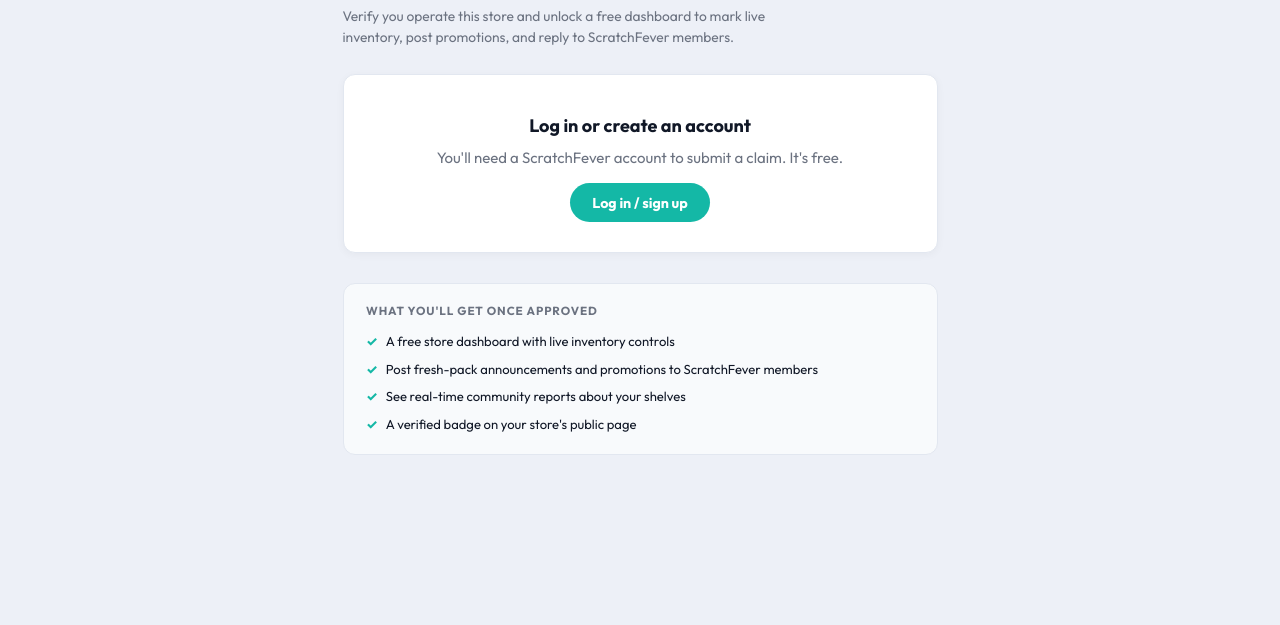
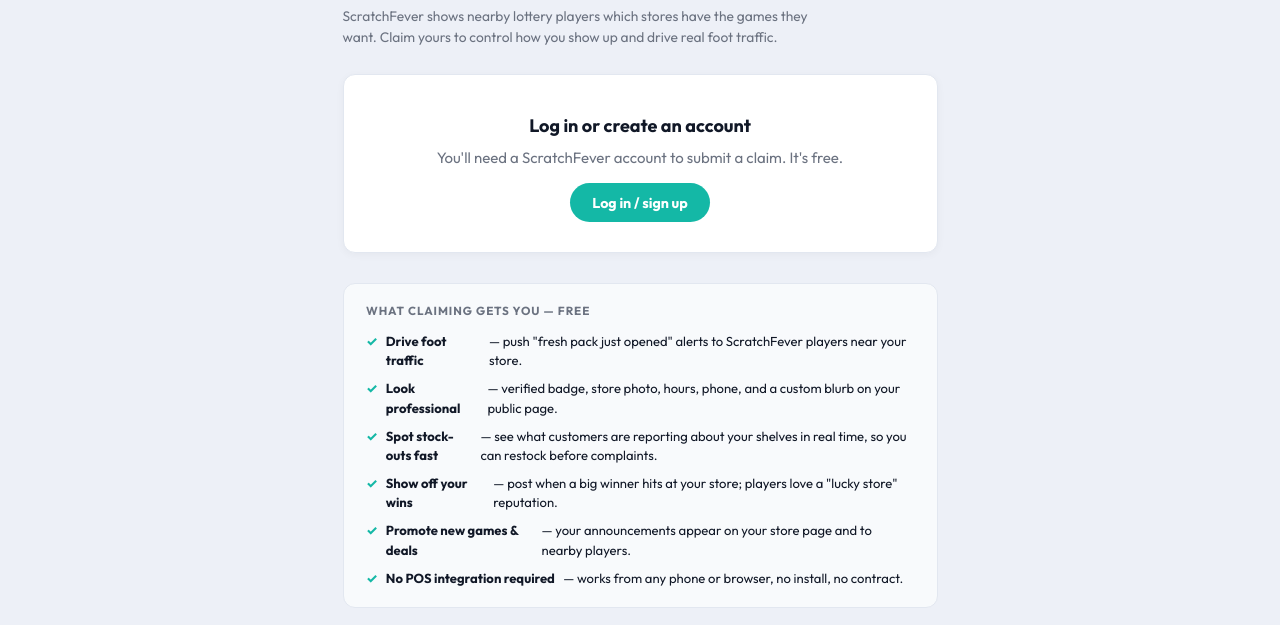
Before and after one commit to BobbyMorse/ScratchFever, a plain HTML site: page frontend/claim.html in a window 1280 px wide. Shown: the part 123-748 px from the top of the page. Drawn offline with Linux system fonts and the light colour scheme.

Commit message:
auto: 2026-05-30 19:38:46

```diff
--- a/frontend/claim.html
+++ b/frontend/claim.html
@@ -166,17 +166,19 @@
 
 <main class="wrap">
   <h1>Claim Your Store</h1>
-  <div class="sub">Verify you operate this store and unlock a free dashboard to mark live inventory, post promotions, and reply to ScratchFever members.</div>
+  <div class="sub">ScratchFever shows nearby lottery players which stores have the games they want. Claim yours to control how you show up and drive real foot traffic.</div>
 
   <div id="content"></div>
 
   <div class="what-you-get">
-    <h3>What you'll get once approved</h3>
+    <h3>What claiming gets you — free</h3>
     <ul>
-      <li>A free store dashboard with live inventory controls</li>
-      <li>Post fresh-pack announcements and promotions to ScratchFever members</li>
-      <li>See real-time community reports about your shelves</li>
-      <li>A verified badge on your store's public page</li>
+      <li><strong>Drive foot traffic</strong> — push "fresh pack just opened" alerts to ScratchFever players near your store.</li>
+      <li><strong>Look professional</strong> — verified badge, store photo, hours, phone, and a custom blurb on your public page.</li>
+      <li><strong>Spot stock-outs fast</strong> — see what customers are reporting about your shelves in real time, so you can restock before complaints.</li>
+      <li><strong>Show off your wins</strong> — post when a big winner hits at your store; players love a "lucky store" reputation.</li>
+      <li><strong>Promote new games &amp; deals</strong> — your announcements appear on your store page and to nearby players.</li>
+      <li><strong>No POS integration required</strong> — works from any phone or browser, no install, no contract.</li>
     </ul>
   </div>
 </main>
```
